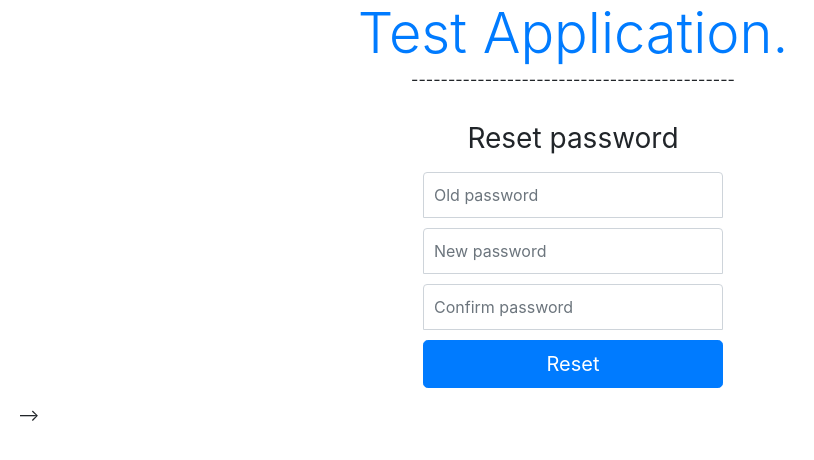
After one commit to nova-sangeeth/Interview-Project, a Django app: page /password_change/ in a window 1280 px wide. The commit adds this page. Shown: the top 460 px of the page, without its empty margins (67-881 px from the left). Run offline with Django 3.2, Linux system fonts and the light colour scheme; a user stored in the database is signed in; some libraries are stand-ins or nearby versions.

Commit message:
added password reset functionality. and the required templates to support it.

```diff
--- a/src/application_1/templates/base.html
+++ b/src/application_1/templates/base.html
@@ -33,9 +33,7 @@
         <!-- <div class="container"> -->
           <center>
             <a href="/"<h1 class="display-4">Test Application.</h1></a>
-            <p class="lead">
-              Interview Test application.
-            </p>
+
             <p>--------------------------------------------</p>
           </center>
         <!-- </div> -->
--- a/src/application_1/templates/login.html
+++ b/src/application_1/templates/login.html
@@ -24,6 +24,8 @@
       <center>
         <p class="leads">Not Yet Registered??</p>
         <a href="/register" class="btn btn-outline-primary">register</a>
+        <p class="leads">Forgot Password?</p>
+        <a href="/register" class="btn btn-outline-primary">reset</a>
       </center>
     </div>
     {% endblock content %}
--- a/src/application_1/templates/register.html
+++ b/src/application_1/templates/register.html
@@ -15,7 +15,7 @@
     </center>
     <div class="container">
       <form method="post" autocomplete="off">
-        {% csrf_token %} {{ form|crispy}}
+        {% csrf_token %} {{ form|crispy}} {{ profile_form|crispy}}
         <center>
           <button class="btn btn-outline-success btn-block" type="submit">
             Register
--- /dev/null
+++ b/src/application_1/templates/registration/password_change.html
@@ -0,0 +1,50 @@
+{% extends 'base.html' %}
+
+{% block content %}
+<style type="text/css">
+    .form-signin {
+      width: 100%;
+      max-width: 330px;
+      padding: 15px;
+      margin: auto;
+    }
+    .form-signin .checkbox {
+      font-weight: 400;
+    }
+    .form-signin .form-control {
+      position: relative;
+      box-sizing: border-box;
+      height: auto;
+      padding: 10px;
+      font-size: 16px;
+    }
+    .form-signin .form-control:focus {
+      z-index: 2;
+    }
+    .form-signin input[type="password"] {
+      margin-bottom: 10px;
+      border-bottom-right-radius: 0;
+      border-bottom-left-radius: 0;
+    }
+
+    .h3{
+      text-align: center;
+    }
+  </style>
+
+
+  <form method="POST" class="form-signin">{% csrf_token %}
+    <h1 class="h3 mb-3 font-weight-normal">Reset password</h1>
+      <input name="old_password" class="form-control" placeholder="Old password" type="password" id="id_old_password" required="true">
+      <input name="new_password1" class="form-control" placeholder="New password" type="password" id="id_new_password1" required="true">
+      <input name="new_password2" class="form-control" placeholder="Confirm password" type="password" id="id_new_password2" required="true">
+
+      {% for field in form %}
+        {% for error in field.errors %}
+          <p style="color: red">{{ error }}</p>
+        {% endfor %}
+      {% endfor %}
+
+    <button class="btn btn-lg btn-primary btn-block" type="submit">Reset</button>
+  </form
+{% endblock content %}
--- /dev/null
+++ b/src/application_1/templates/registration/password_reset_email.html
@@ -0,0 +1,5 @@
+{% autoescape off %} To initiate the password reset process for your Account
+{{user.email }}, click the link below: {{ protocol }}://{{ domain }}{%
+url'password_reset_confirm' uidb64=uid token=token %} If clicking the link above
+doesn't work, please copy and paste the URL in a new browser window instead.
+Sincerely, The CodingWithMitch Team {% endautoescape %}
--- /dev/null
+++ b/src/application_1/templates/registration/password_reset_subject.txt
@@ -0,0 +1 @@
+DIMA solutions password Reset.
--- a/src/application_1/urls.py
+++ b/src/application_1/urls.py
@@ -1,5 +1,6 @@
 from django.conf.urls import url
-from .views import register, welcome, login, logout, index, edit_profile, change_password, showthis, customer_config
+from .views import register, welcome, login, logout, index,  change_password, showthis, password_reset_confirmation, customer_config
+from django.contrib.auth import views as auth_views
 
 urlpatterns = [
     url(r'^$', index, name="index"),
@@ -7,8 +8,23 @@ urlpatterns = [
     url(r'^welcome/$', welcome, name="welcome"),
     url(r'^login/$', login, name="login"),
     url(r'^logout/$', logout, name="logout"),
-    url(r'^edit_profile/$', edit_profile, name="edit_profile"),
+    # url(r'^edit_profile/$', edit_profile, name="edit_profile"),
     url(r'^change_password/$', change_password, name="change_password"),
+    url(r'^password_reset_confirmation/$', password_reset_confirmation,
+        name="password_reset_confirmation"),
     url(r'^showthis/$', showthis, name="showthis"),
     url(r'^customer_config/$', customer_config, name="customer_config"),
+
+    url(r'^password_change/done/$', auth_views.PasswordChangeDoneView.as_view(template_name='registration/password_change_done.html'),
+        name='password_change_done'),
+    url(r'^password_change/$', auth_views.PasswordChangeView.as_view(template_name='registration/password_change.html'),
+        name='password_change'),
+    url(r'^password_reset/done/$', auth_views.PasswordResetCompleteView.as_view(template_name='registration/password_reset_complete.html'),
+        name='password_reset_done'),
+    url(r'^reset/<uidb64>/<token>/$', auth_views.PasswordResetConfirmView.as_view(template_name='registration/password_reset_done.html'),
+        name='password_reset_confirm'),
+    url(r'password_reset/$', auth_views.PasswordResetView.as_view(template_name='registration/password_reset_form.html'),
+        name='password_reset'),
+    url(r'^reset/done/$', auth_views.PasswordResetCompleteView.as_view(template_name='registration/password_reset_complete.html'),
+        name='password_reset_complete'),
 ]
--- a/src/interview_project/settings.py
+++ b/src/interview_project/settings.py
@@ -32,7 +32,7 @@ ALLOWED_HOSTS = []
 
 INSTALLED_APPS = [
     # 'suit',
-    'interview_project.apps.suitsconfig',
+    # 'interview_project.apps.suitsconfig',
     'django.contrib.admin',
     'django.contrib.auth',
     'django.contrib.contenttypes',
@@ -106,7 +106,7 @@ AUTH_PASSWORD_VALIDATORS = [
         'NAME': 'django.contrib.auth.password_validation.NumericPasswordValidator',
     },
 ]
-
+EMAIL_BACKEND = 'django.core.mail.backends.console.EmailBackend'
 
 # Internationalization
 # https://docs.djangoproject.com/en/3.0/topics/i18n/
```
Also changed, not shown: src/application_1/templates/password_change_done.html (added, +24 -0 lines), src/application_1/templates/password_reset_form.html (added, +16 -0 lines), src/application_1/templates/registration/password_change_done.html (added, +24 -0 lines), src/application_1/templates/registration/password_reset_complete.html (added, +12 -0 lines), src/application_1/templates/registration/password_reset_done.html (added, +17 -0 lines), src/application_1/templates/registration/password_reset_form.html (added, +50 -0 lines), src/application_1/views.py (+18 -13 lines), src/db.sqlite3.
